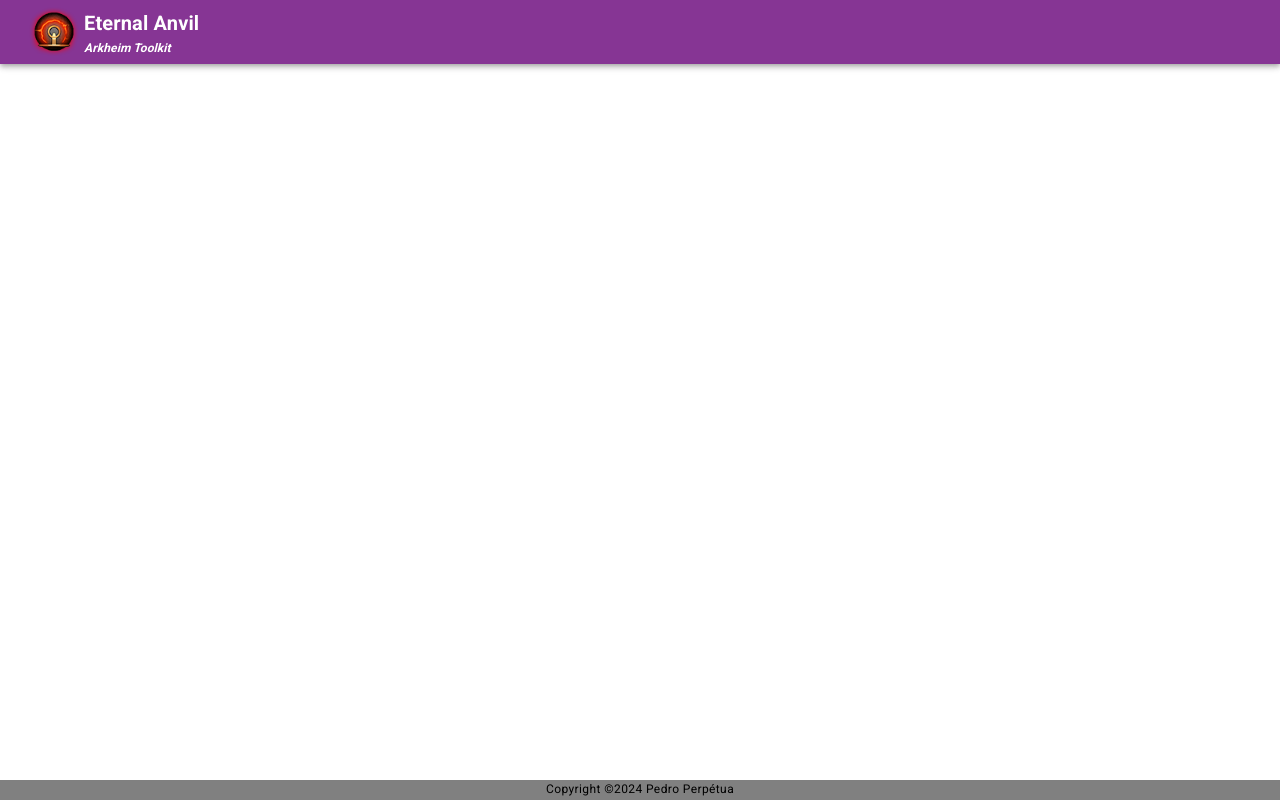
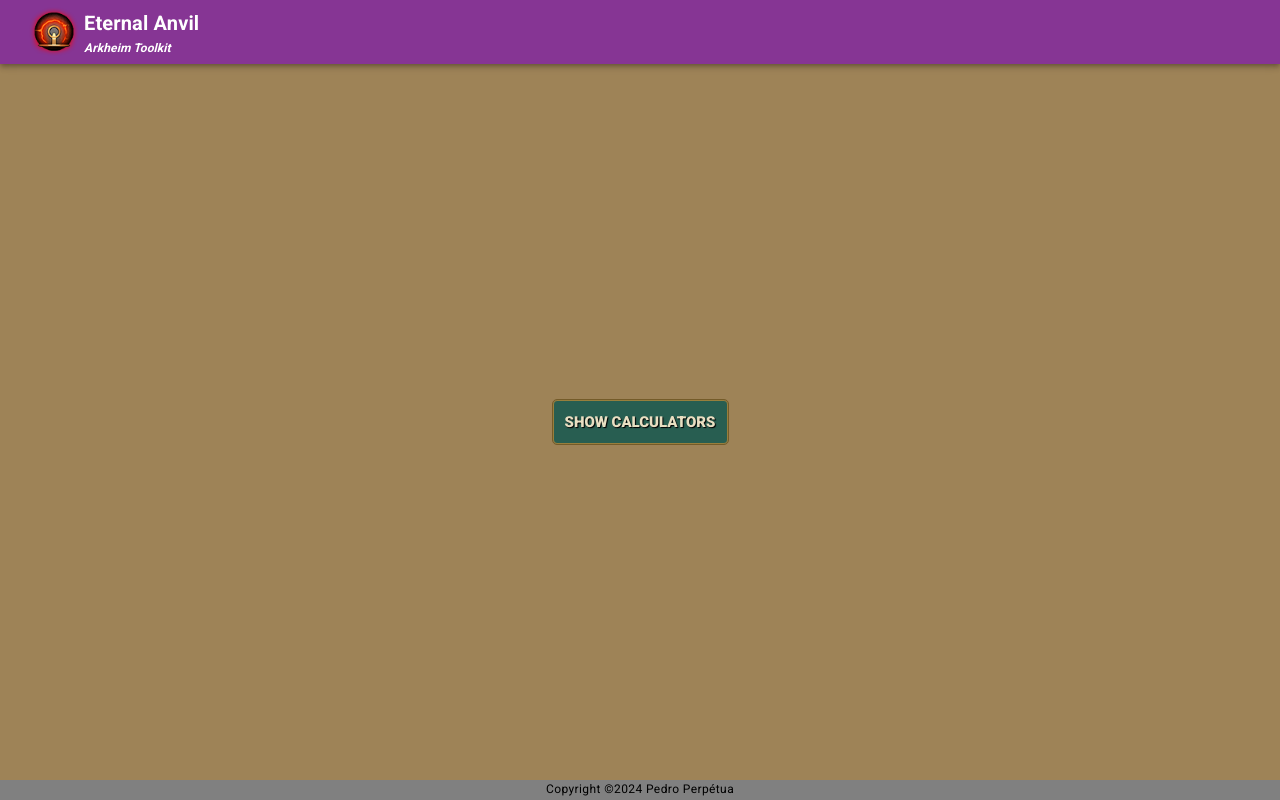
Before and after one commit to PedroPerpetua/eternal-anvil, a React (Vite) app: page / in a window 1280 px wide. Built offline with nearby package versions, Linux system fonts and the light colour scheme; no server answers.

Commit message:
Added base button to show calculators

```diff
--- a/src/App.tsx
+++ b/src/App.tsx
@@ -1,8 +1,11 @@
+import ShowCalculatorsButton from './components/calculator/ShowCalculatorsButton';
 import WebsiteLayout from './components/website/WebsiteLayout';
 
 function App() {
   return (
-    <WebsiteLayout />
+    <WebsiteLayout>
+      <ShowCalculatorsButton />
+    </WebsiteLayout>
   );
 }
 
--- /dev/null
+++ b/src/components/calculator/ShowCalculatorsButton.tsx
@@ -0,0 +1,11 @@
+import GameButton from '../common/styled/GameButton';
+
+function ShowCalculatorsButton() {
+  return (
+    <GameButton size="large">
+      Show calculators
+    </GameButton>
+  );
+}
+
+export default ShowCalculatorsButton;
--- /dev/null
+++ b/src/components/common/styled/GameButton.tsx
@@ -0,0 +1,25 @@
+import { Button, styled } from '@mui/material';
+
+import { gameColors } from '../../../theme';
+
+const { teal, gold } = gameColors;
+
+type GameButtonExtraProps = {
+  selected?: boolean
+};
+
+const GameButton = styled(Button)(({ selected = false }: GameButtonExtraProps) => ({
+  color: teal.text,
+  letterSpacing: '0px',
+  fontWeight: 900,
+  backgroundColor: selected ? teal.light : teal.main,
+  '&:hover': { backgroundColor: teal.light },
+  '&.Mui-disabled': { backgroundColor: teal.dark },
+  textShadow: '1px 1px 1px black',
+  border: '1px solid',
+  borderColor: gold.light,
+  outline: '1px solid',
+  outlineColor: gold.dark,
+}));
+
+export default GameButton;
--- a/src/components/website/WebsiteLayout.tsx
+++ b/src/components/website/WebsiteLayout.tsx
@@ -8,9 +8,19 @@ type WebsiteLayoutProps = PropsWithChildren<object>;
 
 function WebsiteLayout({ children }: WebsiteLayoutProps) {
   return (
-    <Box sx={{ height: '100vh', display: 'flex', flexDirection: 'column' }}>
+    <Box sx={{
+      height: '100vh',
+      display: 'flex',
+      flexDirection: 'column',
+      backgroundColor: '#9e8357',
+    }}
+    >
       <Header />
-      <Container maxWidth="xl" sx={{ flex: 1, height: '100%', padding: '25px' }}>
+      <Container
+        maxWidth="xl"
+        sx={{ flex: 1, height: '100%', padding: '25px' }}
+        className="center-content"
+      >
         { children }
       </Container>
       <Footer />
--- a/src/main.tsx
+++ b/src/main.tsx
@@ -9,6 +9,7 @@ import '@fontsource/roboto/300.css';
 import '@fontsource/roboto/400.css';
 import '@fontsource/roboto/500.css';
 import '@fontsource/roboto/700.css';
+import '@fontsource/roboto/900.css';
 import './index.css';
 
 ReactDOM.createRoot(document.getElementById('root')!).render(
--- a/src/theme.ts
+++ b/src/theme.ts
@@ -1,4 +1,18 @@
 import { createTheme } from '@mui/material';
+
+export const gameColors = {
+  teal: {
+    main: '#285e51',
+    light: '#40766c',
+    dark: '#285d52',
+    text: '#e9dfc2',
+  },
+  gold: {
+    light: '#987f3c',
+    dark: '#745b29',
+    darker: '#3a2d14',
+  },
+};
 
 const theme = createTheme({
   palette: {
```
